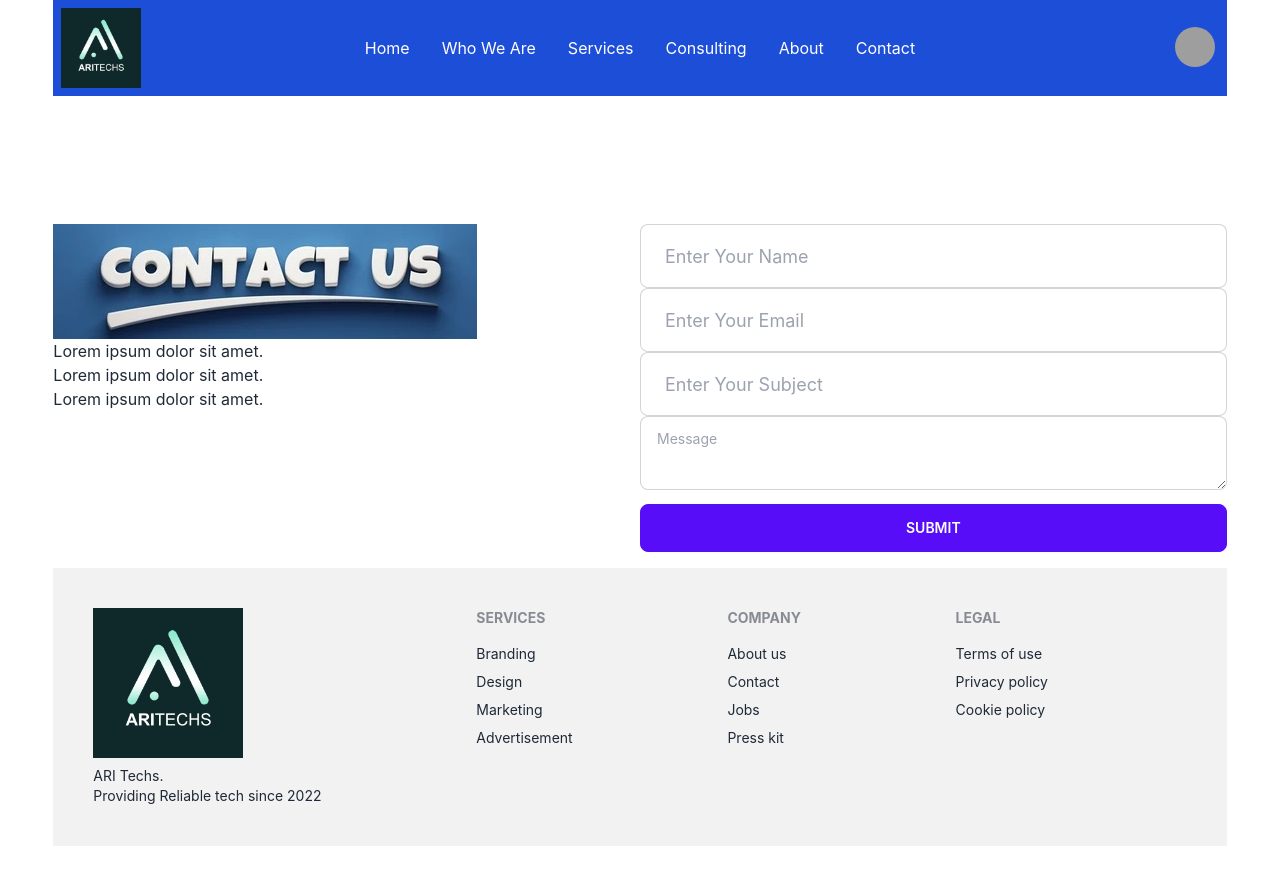
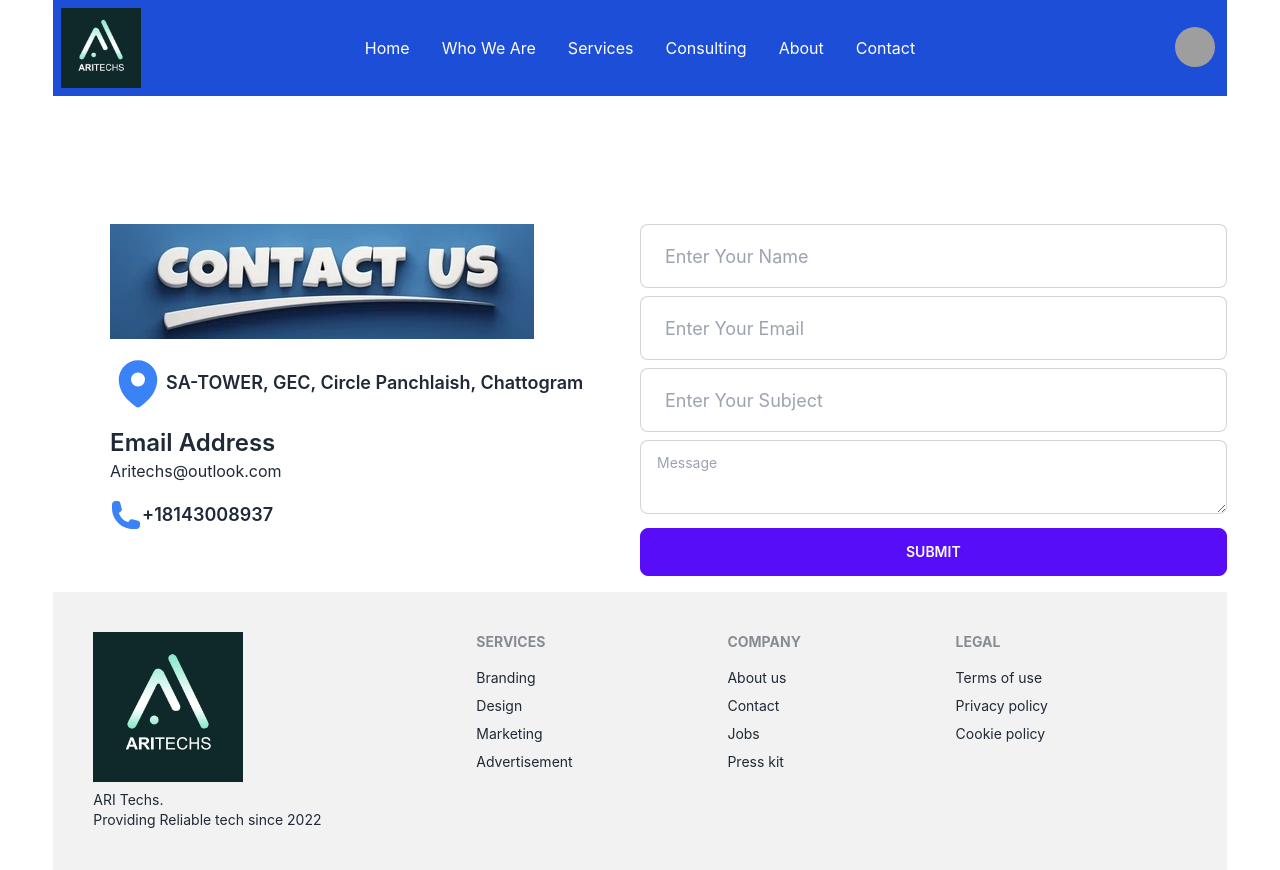
Before and after one commit to DIDAR-HOSSAIN/ari-techs-client, a React (Create React App) app: page /contact in a window 1280 px wide. Before the commit the page ends 846 px from the top, so only its background shows below. Built offline with nearby package versions, Linux system fonts and the light colour scheme; grey boxes are pictures that could not be loaded.

Commit message:
contact-page-updated

```diff
--- a/src/FrontEnd/components/Contact/Contact.js
+++ b/src/FrontEnd/components/Contact/Contact.js
@@ -1,20 +1,29 @@
 import React from 'react';
 import contacHeaderImg from '../../../AriTechsResource/Contact-image/contact-us-writing-3d-render-260nw-1710071245.jpg';
+import { MapPinIcon, PhoneIcon } from '@heroicons/react/24/solid';
 
 const Contact = () => {
     return (
             <div className="w-full grid lg:grid-cols-2 md:grid-cols-2 sm:grid-cols-1">
-            <div className="mt-32">
+            <div className="mt-32 justify-self-center">
             <img className='object-center' src={contacHeaderImg} alt="" />
-            <p>Lorem ipsum dolor sit amet.</p>
-            <p>Lorem ipsum dolor sit amet.</p>
-            <p>Lorem ipsum dolor sit amet.</p>
+            <span className='flex items-center text-lg font-semibold mt-4'><MapPinIcon className="h-14 w-14 text-blue-500"/>
+            <p>SA-TOWER, GEC, Circle Panchlaish, Chattogram</p>
+            </span>
+            <p className='text-2xl font-semibold mt-4'>Email Address</p>
+            <p type="email" className='email'><a href="mailto:Aritechs@outlook.com">Aritechs@outlook.com</a></p>
+            <span className='flex items-center text-lg font-semibold mt-4'><PhoneIcon className="h-8 w-8 text-blue-500"/>
+            <p>+18143008937</p>
+            </span>
             </div>
             <div className="mt-32">
-            <form>
-            <input type="text" placeholder="Enter Your Name" className="input input-bordered input-lg w-full max-w-full" />
-            <input type="text" placeholder="Enter Your Email" className="input input-bordered input-lg w-full max-w-full" />
-            <input type="text" placeholder="Enter Your Subject" className="input input-bordered input-lg w-full max-w-full" />
+            <form className=''>
+            <input type="text" placeholder="Enter Your Name" className="input input-bordered input-lg w-full mb-2 max-w-full" />
+
+            <input type="text" placeholder="Enter Your Email" className="input input-bordered input-lg w-full mb-2 max-w-full" />
+
+            <input type="text" placeholder="Enter Your Subject" className="input input-bordered input-lg w-full mb-2 max-w-full" />
+
             <textarea className="textarea textarea-bordered w-full" placeholder="Message"></textarea>
             <br/>
             <input type="submit" value="Submit"  className="btn btn-primary mt-2 w-full" />
--- a/src/FrontEnd/components/Services/Services.js
+++ b/src/FrontEnd/components/Services/Services.js
@@ -89,8 +89,8 @@ const Services = () => {
             </div>
 
                 <div className="p-4 -mt-52">
-                <div className="gap-4 rounded-lg grid sm:grid-cols-1 md:grid-cols-2 lg:grid-cols-3"
-                style={{ backgroundImage: "url(" + bg3 + ")" }}
+                <div className="gap-8 rounded-lg grid sm:grid-cols-1 md:grid-cols-2 lg:grid-cols-3 bg-fixed"
+                style={{ backgroundImage: "url(" + bg3 + ")",  }}
                 >
 
                 {
```
